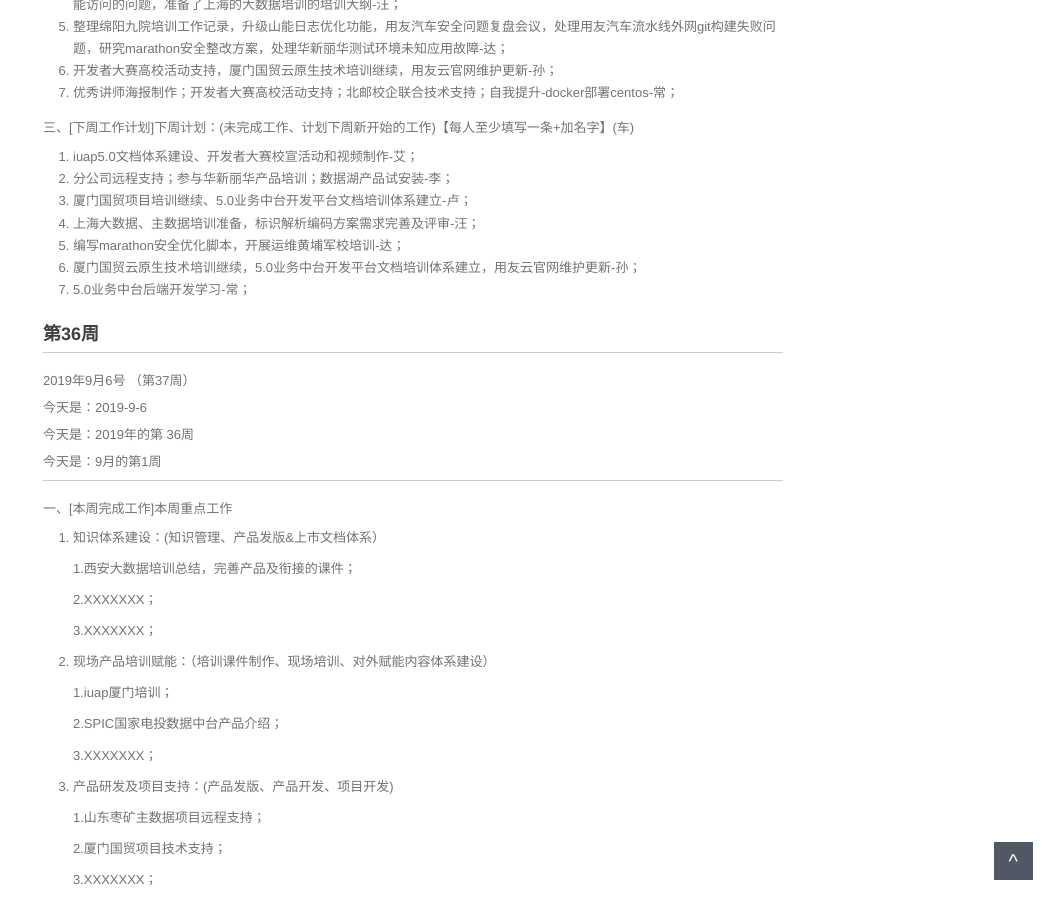
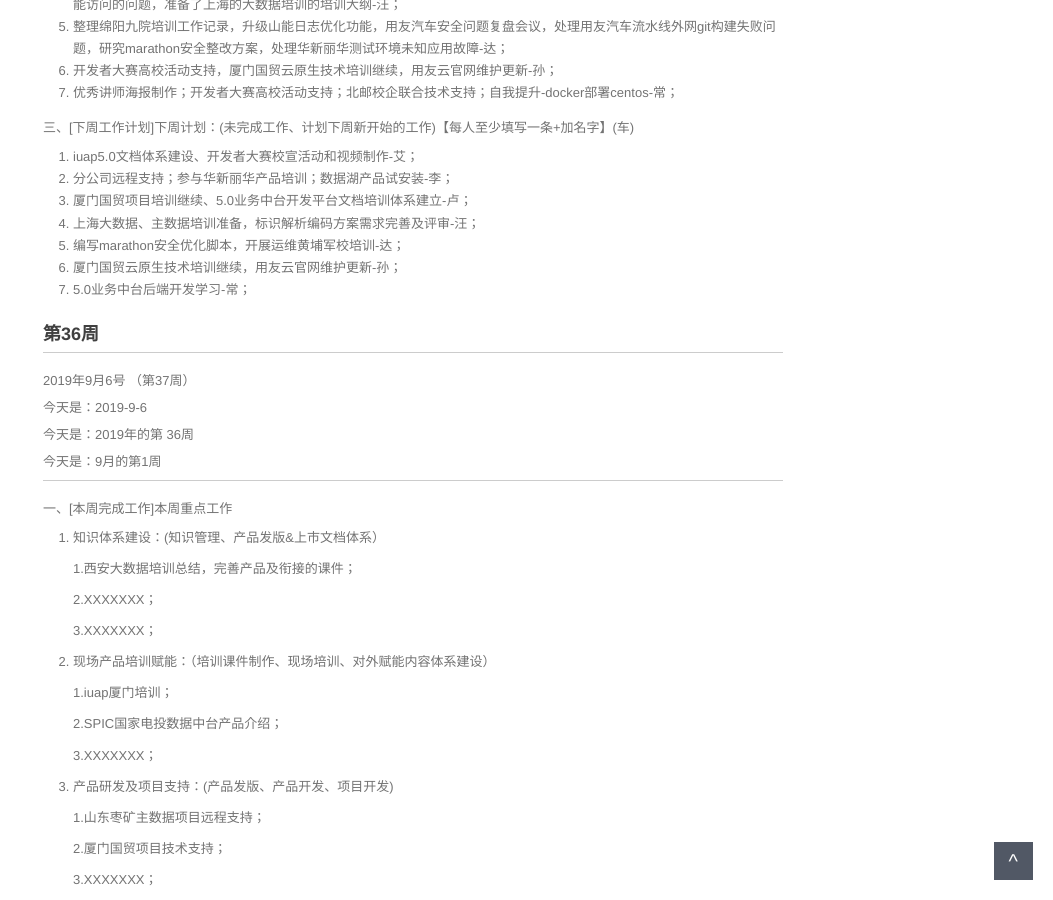
Before and after one commit to walllFlower/blog, a Jekyll site: the page built from _posts/2018-07-17-day_report_cxz.md, in a window 1280 px wide and 900 px high, scrolled down 2701 px. Shown: the whole window, without its empty margins (227-1280 px from the left). Built offline with Jekyll 4.4.1, drawn with Linux system fonts in a browser that asks for light colours; comment, search, counter and statistics services are not loaded.

Commit message:
Update 2018-07-17-day_report_cxz.md

```diff
--- a/_posts/2018-07-17-day_report_cxz.md
+++ b/_posts/2018-07-17-day_report_cxz.md
@@ -172,7 +172,7 @@ categories: 技术运营工作周报
 3. 厦门国贸项目培训继续、5.0业务中台开发平台文档培训体系建立-卢；
 4. 上海大数据、主数据培训准备，标识解析编码方案需求完善及评审-汪；
 5. 编写marathon安全优化脚本，开展运维黄埔军校培训-达；
-6. 厦门国贸云原生技术培训继续，5.0业务中台开发平台文档培训体系建立，用友云官网维护更新-孙；
+6. 厦门国贸云原生技术培训继续，用友云官网维护更新-孙；
 7. 5.0业务中台后端开发学习-常；
 
 ###  第36周
```
